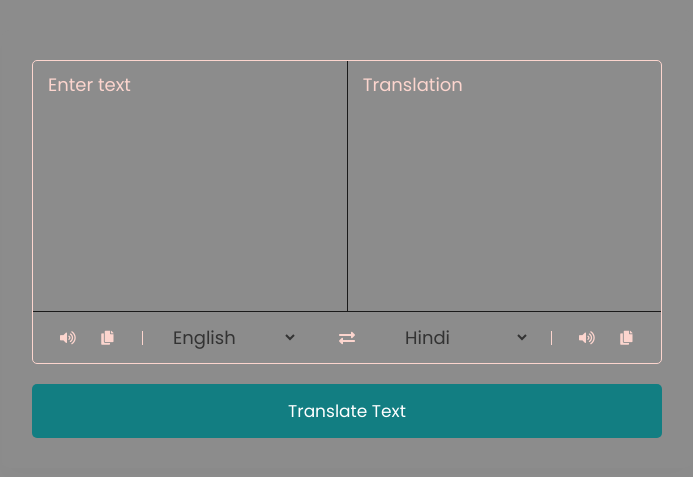
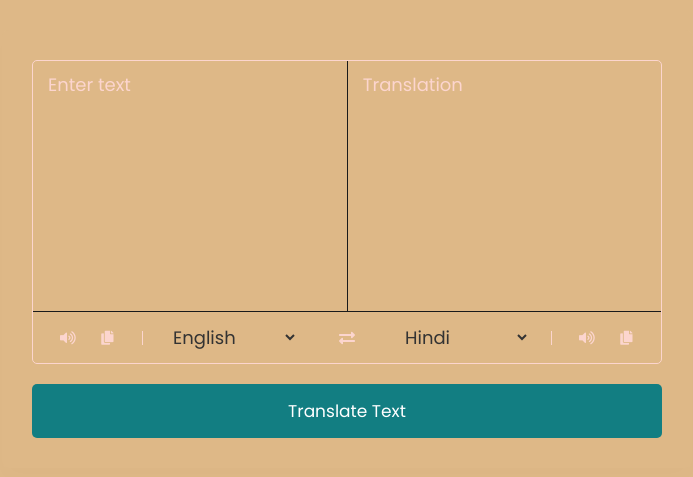
Before and after one commit to thunder-beast/Language-Translator, a plain HTML site: page index.html in a window 1280 px wide. Shown: the part 151-628 px from the top of the page, without its empty margins (293-986 px from the left). Drawn offline with Linux system fonts and the light colour scheme.

Commit message:
Update style.css

```diff
--- a/style.css
+++ b/style.css
@@ -13,14 +13,14 @@ body {
     justify-content: center;
     padding: 0 10px;
     min-height: 100vh;
-    background: #8c8c8c;
+    background: #deb887;
 }
 
 .container {
     max-width: 690px;
     width: 100%;
     padding: 30px;
-    background: #8c8c8c;
+    background: #deb887;
     border-radius: 7px;
     box-shadow: 0 10px 20px rgba(0, 0, 0, 0.01);
 }
```
